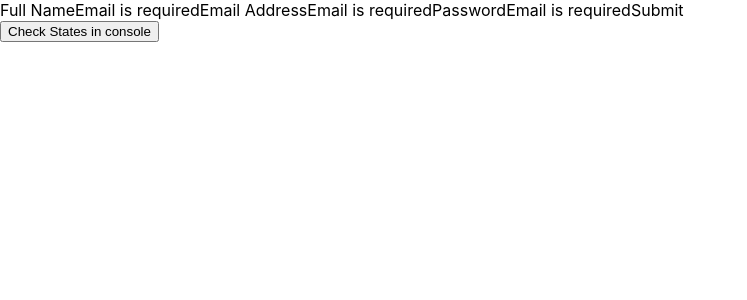
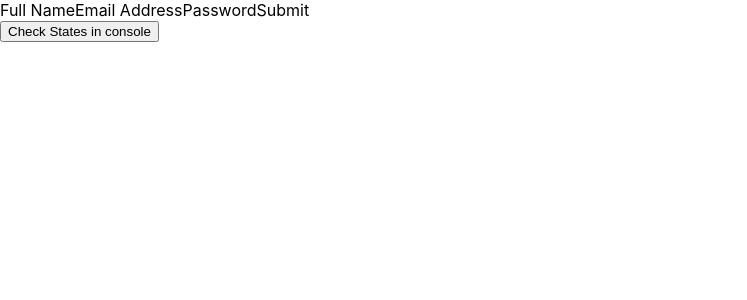
Before and after one commit to SyedUmerHasan/numl-form-react, a React (Create React App) app: page / in a window 1280 px wide. Shown: the top 300 px of the page, without its empty margins (0-747 px from the left). Built offline with nearby package versions, Linux system fonts and the light colour scheme.

Commit message:
adding basic overview with custom assertion

```diff
--- a/src/Helpers/assertions.js
+++ b/src/Helpers/assertions.js
@@ -3,7 +3,7 @@ export let assertions = [
         name : "alphanumeric",
         message : "All characters must be Alphanumeric",
         function : (val) => {
-            return typeof val === 'string' && val.match(/^[a-z][a-z\d]*$/i)
+            return typeof val === 'string' && val.match(/^[a-z\d]*$/i)
         }
     },
     {
--- a/src/components/Form.js
+++ b/src/components/Form.js
@@ -31,8 +31,8 @@ export default function Form(allProps) {
         <>
         <nu-form>
             <FormField label="Full Name" name="full-name" onInput={updateData} assert="alphabets"></FormField>
-            <FormField label="Email Address" name="email-address" onInput={updateData}></FormField>
-            <FormField label="Password" name="password" onInput={updateData}></FormField>
+            <FormField label="Email Address" name="email-address" onInput={updateData} assert="alphanumeric"></FormField>
+            <FormField label="Password" name="password" onInput={updateData} assert="alphanumeric"></FormField>
             <nu-btn action="submit">Submit</nu-btn>
             <br/>
             <button onClick={umer}>Check States in console</button>
--- a/src/components/FormInput.js
+++ b/src/components/FormInput.js
@@ -16,40 +16,43 @@ export default function FormInput(allProps) {
     useEffect(() => {
 
         ref.current.addEventListener('input', (evt) => {
+            /** Saves input value in a temp variable */
+            inputValue = evt.detail
             /** loopsback the data in the upper component onChange Event */
-            inputValue = evt.detail
             onInput(inputValue)
         });
+
         ref.current.addEventListener('focusout', (evt) => {
             /** Assertion will only run for those, in which it is defined */
             if (assert) {
                 assertionEvents.map((eachEvent) => {
                     if (inputValue) {
+                        /** Sets check message for the first time only */
                         if (!firstRun) {
                             newref.current.innerHTML = eachEvent.message
                             firstRun = true;
                         }
+                        /** Runs the function and returns the status, whether regex is asserted or not */
                         var a = !eachEvent.function(inputValue)
                         if (a) {
+                            /** If regex says its true then show the data */
+                            /** doing opacity is not a good way to do this, for doing it a hacky way, I have done this way */
                             newref.current.style.opacity = 1;
                             return 0
                         }
                     }
                     newref.current.style.opacity = 0;
                     return 0
-                })
+                });
             }
-
-        })
+        });
 
     }, []);
 
     return (
         <>
             <nu-input ref={ref} id={name}></nu-input>
-            <nu-check ref={newref} color="hue(1)">
-                Email is required
-            </nu-check>
+            <nu-check ref={newref} color="hue(1)"></nu-check>
         </>
     )
 }
```
